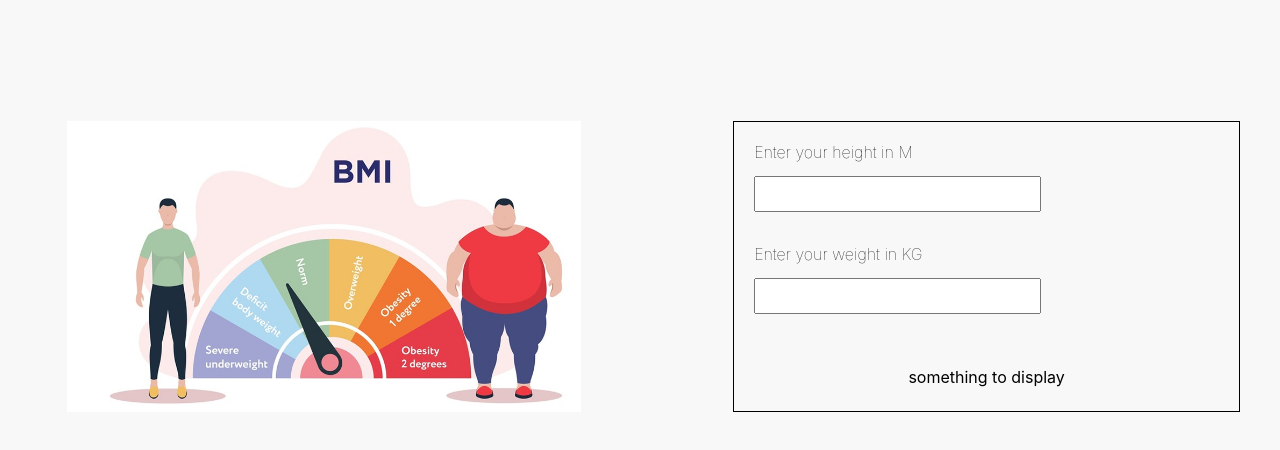
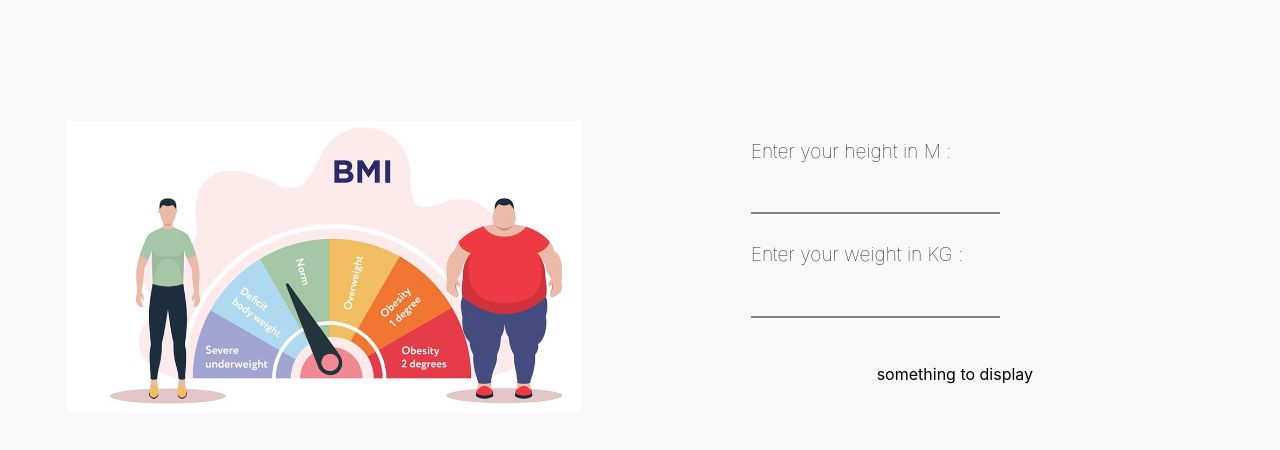
Before and after one commit to KwesiSai/weighvy-app, a React (Create React App) app: page /bmi in a window 1280 px wide. Shown: the top 450 px of the page. Built offline with nearby package versions, Linux system fonts and the light colour scheme; the HTML template or start-up script is replaced by a standard one.

Commit message:
Update feature/BMI: style form

```diff
--- a/src/components/BMI.tsx
+++ b/src/components/BMI.tsx
@@ -21,7 +21,8 @@ const LogoSection = styled.section`
 const CalculateSection = styled.section`
     margin-left: 15%;
     margin-right: 5%;
-    border: 1px solid black;
+    width: 70%;
+
     form{
         display: flex;
         flex-direction: column;
@@ -29,13 +30,27 @@ const CalculateSection = styled.section`
         padding: 4%;
     }
     form input{
-         height: 30px;
+        height: 35px;
         width: 60%;
         margin-bottom: 7%;
+        border: none;
+        border-bottom: 2px solid gray;
+        outline: none;
+        transition: border-color 0.5s ease;
+        background: transparent;
+        color: black;
     }
+
+    form input:focus{
+        border: 2px solid rgba(173, 23, 68, 0.747);
+        border-radius: 10px;
+        outline: none;
+    }
+
     form label{
         font-weight: 100;
         margin-bottom: 3%;
+        font-size: 120%;
     }
 `
 const DisplayContainer = styled.div`
@@ -50,9 +65,9 @@ const  BMI: React.FC = () => {
             </LogoSection>
             <CalculateSection>
                 <form>
-                    <label for="height"> Enter your height in M</label>
+                    <label for="height"> Enter your height in M :</label>
                     <input type="number" id="height" name="height"/>
-                    <label for="weight">Enter your weight in KG</label>
+                    <label for="weight">Enter your weight in KG :</label>
                     <input type="number" id="weight" name="height"/>
                 </form>
                 <DisplayContainer>
```
Lines whose indentation alone changed are shown as unchanged.
